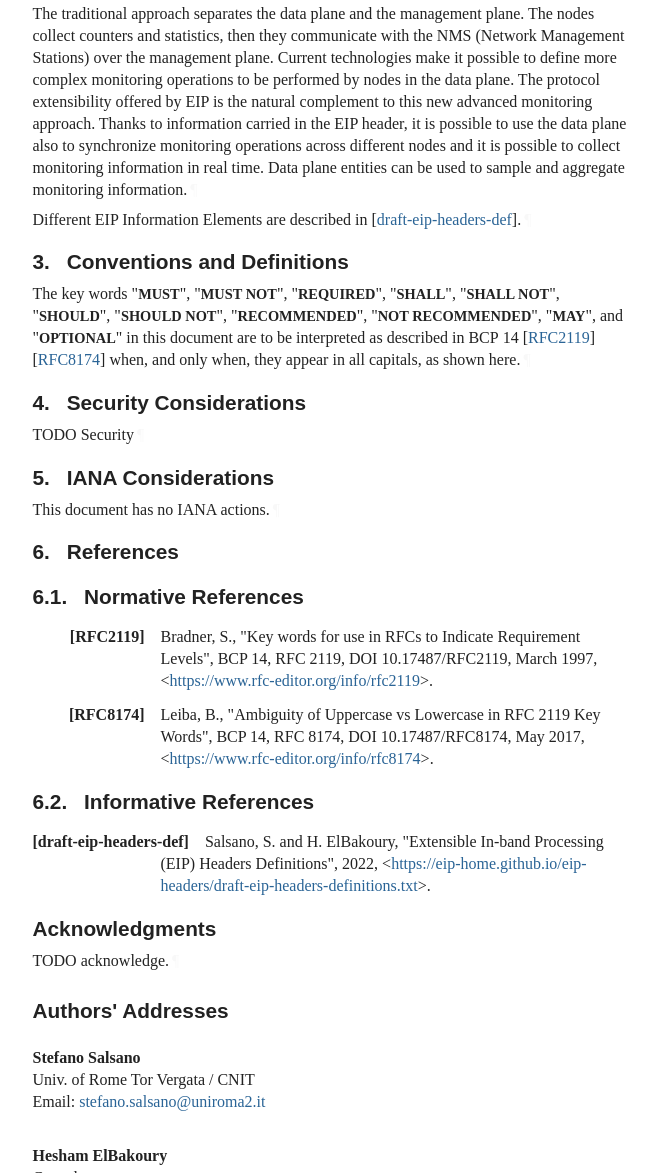
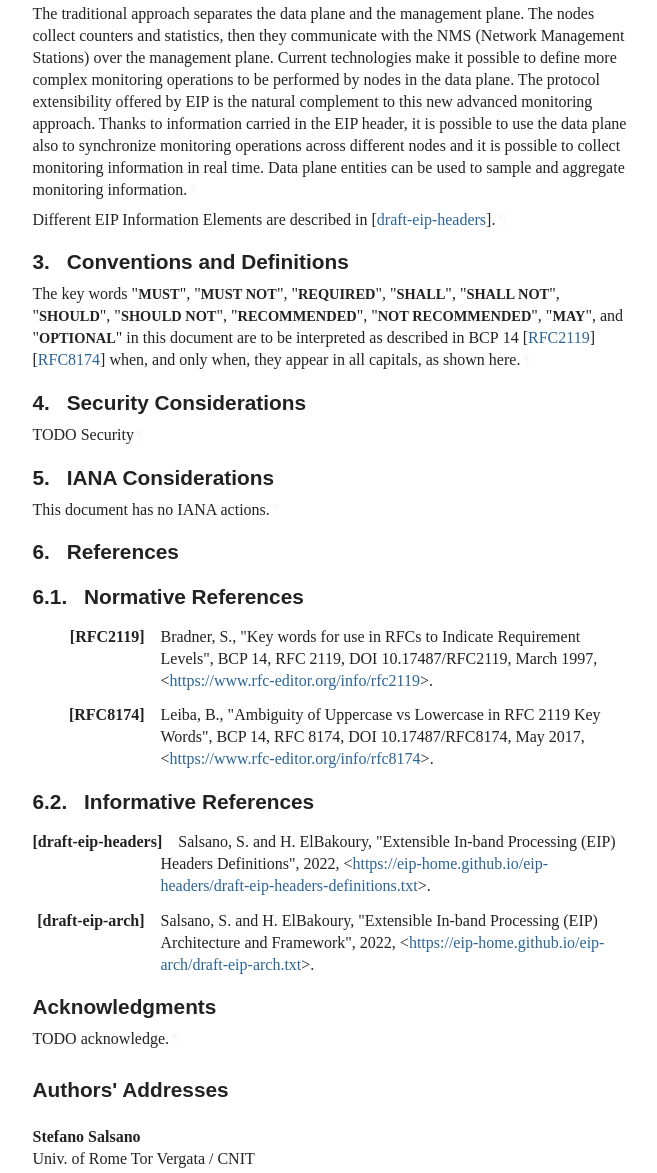
Before and after one commit to eip-home/use-cases, a plain HTML site: page draft-eip-use-cases.html in a window 1280 px wide. Shown: the part 1660-2833 px from the top of the page, without its empty margins (92-749 px from the left). Drawn offline with Linux system fonts and the light colour scheme; a web font is replaced by a local one.

Commit message:
Script updating gh-pages from ea7b9e1. [ci skip]

```diff
--- a/draft-eip-use-cases.html
+++ b/draft-eip-use-cases.html
@@ -1183,7 +1183,7 @@ svg [stroke="fill"], svg [fill^="#fff"] {
 <p id="section-2.1-1">Traditional network monitoring solutions are based on the centralized collection of monitoring data collected by network nodes (SNMP/Netflow). These traditional solutions are "slow" and have scalability issues. They are not meant to monitor a large number of single flows in real time, they are meant to monitor large aggregates of flows (e.g. all traffic flowing on a given link). Typical time scale of the reaction time of the management system is in the order of minutes (e.g. 1-5 minutes).<a href="#section-2.1-1" class="pilcrow">¶</a></p>
 <p id="section-2.1-2">The traditional approach separates the data plane and the management plane. The nodes collect counters and statistics, then they communicate with the NMS (Network Management Stations) over the management plane.
 Current technologies make it possible to define more complex monitoring operations to be performed by nodes in the data plane. The protocol extensibility offered by EIP is the natural complement to this new advanced monitoring approach. Thanks to information carried in the EIP header, it is possible to use the data plane also to synchronize monitoring operations across different nodes and it is possible to collect monitoring information in real time. Data plane entities can be used to sample and aggregate monitoring information.<a href="#section-2.1-2" class="pilcrow">¶</a></p>
-<p id="section-2.1-3">Different EIP Information Elements are described in <span>[<a href="#draft-eip-headers-def" class="xref">draft-eip-headers-def</a>]</span>.<a href="#section-2.1-3" class="pilcrow">¶</a></p>
+<p id="section-2.1-3">Different EIP Information Elements are described in <span>[<a href="#draft-eip-headers" class="xref">draft-eip-headers</a>]</span>.<a href="#section-2.1-3" class="pilcrow">¶</a></p>
 </section>
 </div>
 </section>
@@ -1239,9 +1239,13 @@ appear in all capitals, as shown here.<a href="#section-3-1" class="pilcrow">¶<
 <a href="#section-6.2" class="section-number selfRef">6.2. </a><a href="#name-informative-references" class="section-name selfRef">Informative References</a>
         </h3>
 <dl class="references">
-<dt id="draft-eip-headers-def">[draft-eip-headers-def]</dt>
+<dt id="draft-eip-headers">[draft-eip-headers]</dt>
+        <dd>
+<span class="refAuthor">Salsano, S.</span> and <span class="refAuthor">H. ElBakoury</span>, <span class="refTitle">"Extensible In-band Processing (EIP) Headers Definitions"</span>, <time datetime="2022" class="refDate">2022</time>, <span>&lt;<a href="https://eip-home.github.io/eip-headers/draft-eip-headers-definitions.txt">https://eip-home.github.io/eip-headers/draft-eip-headers-definitions.txt</a>&gt;</span>. </dd>
+<dd class="break"></dd>
+<dt id="draft-eip-arch">[draft-eip-arch]</dt>
       <dd>
-<span class="refAuthor">Salsano, S.</span> and <span class="refAuthor">H. ElBakoury</span>, <span class="refTitle">"Extensible In-band Processing (EIP) Headers Definitions"</span>, <time datetime="2022" class="refDate">2022</time>, <span>&lt;<a href="https://eip-home.github.io/eip-headers/draft-eip-headers-definitions.txt">https://eip-home.github.io/eip-headers/draft-eip-headers-definitions.txt</a>&gt;</span>. </dd>
+<span class="refAuthor">Salsano, S.</span> and <span class="refAuthor">H. ElBakoury</span>, <span class="refTitle">"Extensible In-band Processing (EIP) Architecture and Framework"</span>, <time datetime="2022" class="refDate">2022</time>, <span>&lt;<a href="https://eip-home.github.io/eip-arch/draft-eip-arch.txt">https://eip-home.github.io/eip-arch/draft-eip-arch.txt</a>&gt;</span>. </dd>
 <dd class="break"></dd>
 </dl>
 </section>
```
Also changed, not shown: draft-eip-use-cases.txt.
